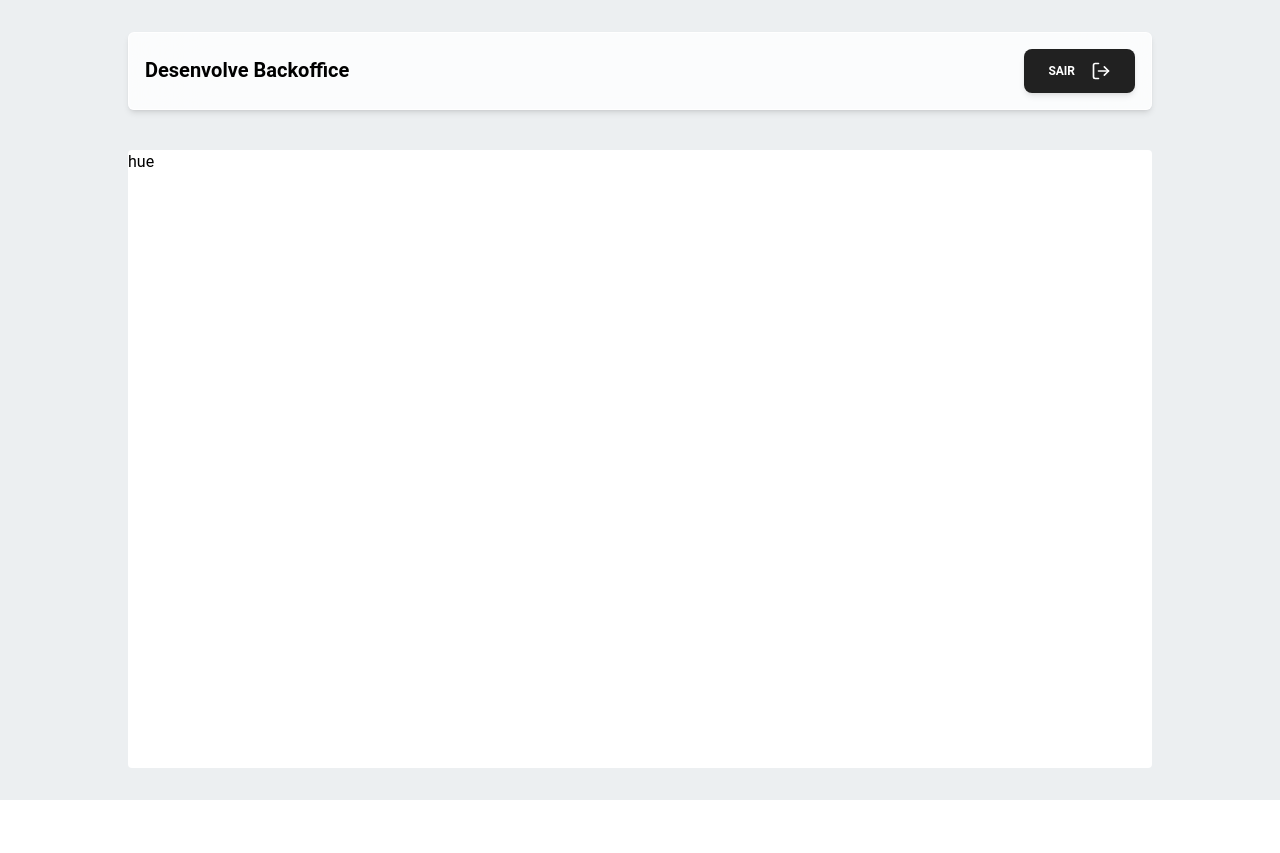
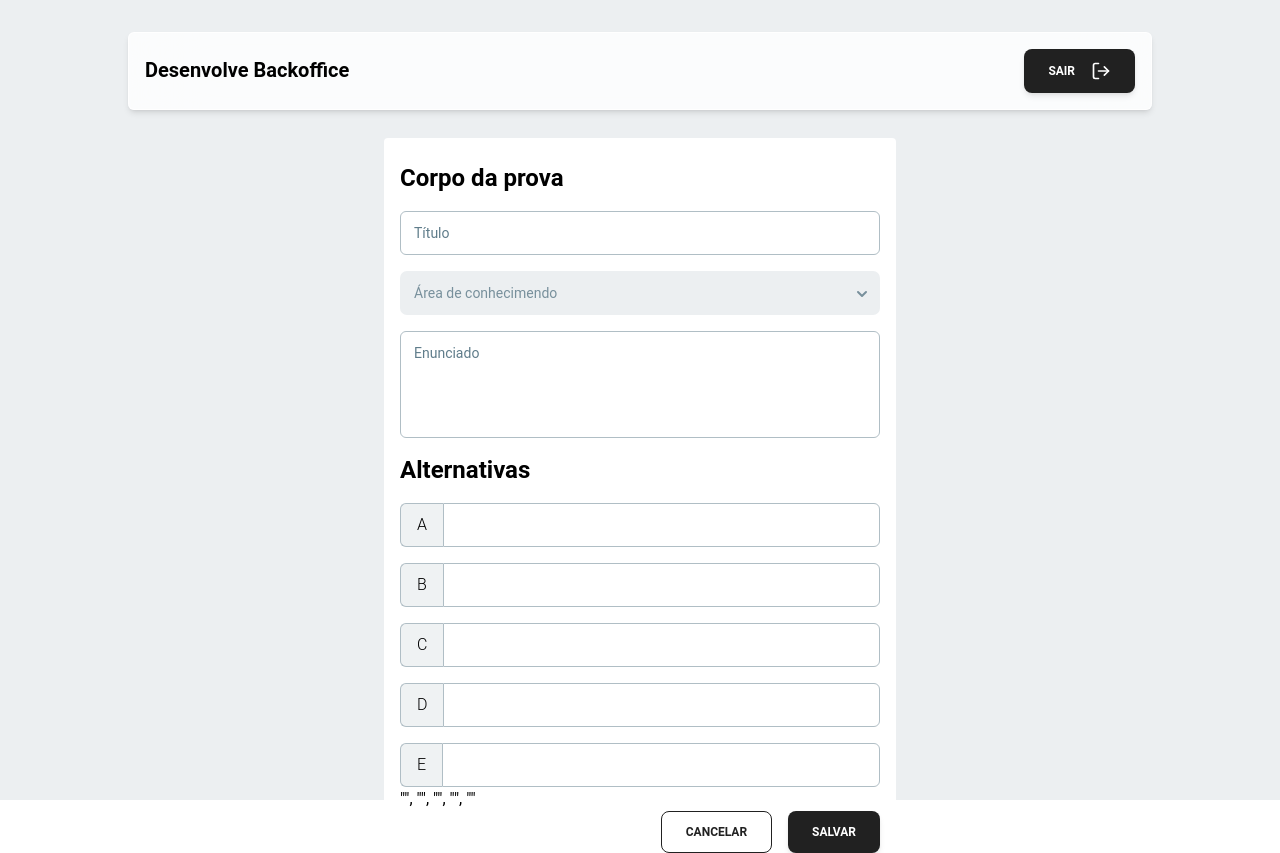
Before and after one commit to PECC-Projeto-Desenvolve/DES-backoffice, a React (Vite) app: page /exam/form in a window 1280 px wide. Before the commit the page ends 800 px from the top, so only its background shows below. Built offline with nearby package versions, Linux system fonts and the light colour scheme.

Commit message:
created forms and exam list

```diff
--- a/package.json
+++ b/package.json
@@ -9,14 +9,14 @@
     "preview": "vite preview"
   },
   "dependencies": {
-    "@material-tailwind/react": "2.0.4",
+    "@material-tailwind/react": "2.1.4",
     "lucide-react": "^0.292.0",
     "react": "18.2.0",
     "react-dom": "18.2.0",
     "react-router-dom": "^6.18.0"
   },
   "devDependencies": {
-    "@types/react": "18.0.17",
+    "@types/react": "^18.2.19",
     "@types/react-dom": "18.0.6",
     "@typescript-eslint/eslint-plugin": "^6.11.0",
     "@typescript-eslint/parser": "^6.11.0",
@@ -24,6 +24,7 @@
     "autoprefixer": "10.4.14",
     "eslint": "^8.53.0",
     "eslint-plugin-react": "^7.33.2",
+    "eslint-plugin-tailwindcss": "^3.13.0",
     "postcss": "8.4.24",
     "tailwindcss": "3.3.2",
     "typescript": "4.6.4",
--- /dev/null
+++ b/src/components/AlternativeInput.tsx
@@ -0,0 +1,36 @@
+import { Input, Typography } from '@material-tailwind/react';
+import React from 'react';
+
+interface IAlternativeInputProps {
+    label: string;
+    onChange: (event: React.ChangeEvent<HTMLInputElement>) => void;
+}
+
+function AlternativeInput({ label, onChange }: IAlternativeInputProps): JSX.Element {
+  return (
+    <>
+      <div className="relative flex w-full">
+        <div className="flex items-center gap-2 rounded-l-md border border-r-0 border-blue-gray-200 bg-blue-gray-500/10 px-4 py-2">
+          <Typography>
+            {label}
+          </Typography>
+        </div>
+        <Input
+          type="text"
+          size='lg'
+          placeholder="Texto da alternativa"
+          className="rounded-l-none !border-t-blue-gray-200 focus:!border-t-gray-900"
+          labelProps={{
+            className: 'before:content-none after:content-none',
+          }}
+          containerProps={{
+            className: 'min-w-0',
+          }}
+          onChange={onChange}
+        />
+      </div>
+    </>
+  );
+}
+
+export { AlternativeInput };
--- a/src/components/Banner.tsx
+++ b/src/components/Banner.tsx
@@ -1,23 +1,29 @@
-import React from "react";
-import { Typography, Card } from "@material-tailwind/react";
+import React from 'react';
+import { Typography, Card } from '@material-tailwind/react';
+import { useNavigate } from 'react-router-dom';
 
 
 interface IBannerProps {
     title: string;
     description: string;
     icon: React.ReactNode;
+    path: string;
 }
 
-function Banner({ title, description, icon }: IBannerProps): JSX.Element {
+function Banner({ title, description, icon, path }: IBannerProps): JSX.Element {
+  const navigate = useNavigate();
+
+  const handleClick = () => {
+    navigate(path);
+  };
+
+
   return (
-        <a
-        href="https://www.material-tailwind.com/docs/react/accordion?ref=template-vite-ts"
-        target="_blank"
-        rel="noreferrer"
-      >
+
     <Card
       shadow={false}
-          className="border border-blue-gray-50 py-4 px-5 shadow-xl shadow-transparent transition-all hover:-translate-y-4 hover:border-blue-gray-100/60 hover:shadow-blue-gray-900/5"
+      className="cursor-pointer border border-blue-gray-50 px-5 py-4 shadow-xl shadow-transparent transition-all hover:-translate-y-4 hover:border-blue-gray-100/60 hover:shadow-blue-gray-900/5"
+      onClick={handleClick}
     >
       <Typography variant="h5" color="blue-gray" className="mb-3 flex items-center gap-3">
         {icon}
@@ -27,8 +33,7 @@ function Banner({ title, description, icon }: IBannerProps): JSX.Element {
         {description}
       </Typography>
     </Card>
-      </a>
-    )
+  );
 }
 
-export { Banner }
+export { Banner };
--- /dev/null
+++ b/src/components/ExamCard.tsx
@@ -0,0 +1,49 @@
+import React from 'react';
+import {
+  Typography,
+  Menu,
+  MenuHandler,
+  MenuList,
+  MenuItem,
+  IconButton
+} from '@material-tailwind/react';
+import { MoreVertical, Trash } from 'lucide-react';
+
+function ExamCard(): JSX.Element {
+  const hoverAnimation = 'shadow-xl shadow-transparent transition-all hover:-translate-y-2 hover:border-blue-gray-100 hover:shadow-blue-gray-900/5 hover:bg-[#eee]';
+
+  return (
+    <>
+      <div className={`flex h-fit w-full cursor-pointer items-center justify-between rounded-sm border bg-[#fafafa] p-2 ${hoverAnimation}`}>
+        <div>
+          <Typography variant='lead'>Prova tal</Typography>
+          <Typography variant='paragraph'>criada em: <strong>12/09/2023</strong></Typography>
+          <Typography variant='paragraph'>atualizada em: <strong>16/09/2023</strong></Typography>
+        </div>
+
+        <div>
+
+          <Menu>
+            <MenuHandler>
+              <IconButton variant="text">
+                <MoreVertical />
+              </IconButton>
+            </MenuHandler>
+            <MenuList>
+              <MenuItem>Menu Item 1</MenuItem>
+              <MenuItem>Menu Item 2</MenuItem>
+              <MenuItem>Menu Item 3</MenuItem>
+              <hr className="my-3" />
+              <MenuItem className='flex items-center justify-center gap-2 text-red-300'>
+                <Trash size={20}/>
+                    Excluir
+              </MenuItem>
+            </MenuList>
+          </Menu>
+        </div>
+      </div>
+    </>
+  );
+}
+
+export { ExamCard };
--- /dev/null
+++ b/src/pages/exam/Exam.tsx
@@ -0,0 +1,43 @@
+import {
+  Typography,
+  Button
+} from '@material-tailwind/react';
+import { FilePlus2 } from 'lucide-react';
+
+import React from 'react';
+import { ExamCard } from '../../components/ExamCard';
+import { useNavigate } from 'react-router-dom';
+
+function Exam(): JSX.Element {
+  const navigate = useNavigate();
+
+  const handleClick = () => {
+    navigate('/exam/form');
+  };
+
+  return (
+    <div className='grid h-full grid-cols-2 gap-x-4 rounded-md border border-gray-200 bg-white p-4'>
+      <div className='flex w-full flex-col gap-4 overflow-y-scroll rounded-md border border-gray-100 px-2 py-4'>
+        <Typography variant="h4">Provas criadas</Typography>
+
+        <div className='relative z-30 flex h-full max-h-full flex-col gap-3'>
+          <ExamCard />
+          <ExamCard />
+          <ExamCard />
+          <ExamCard />
+        </div>
+
+      </div>
+      <div className='flex w-full flex-col gap-4 overflow-y-scroll rounded-md border border-gray-100 px-2 py-4'>
+        {/* <Typography variant="h4">Criar prova</Typography> */}
+        <div className='flex w-full flex-row-reverse'>
+          <Button className='flex w-fit items-center justify-between gap-4' size='lg' onClick={handleClick}>
+            Criar prova <FilePlus2 size={20}/>
+          </Button>
+        </div>
+      </div>
+    </div>
+  );
+}
+
+export { Exam };
--- a/src/pages/forms/examForm/examForm.tsx
+++ b/src/pages/forms/examForm/examForm.tsx
@@ -1,9 +1,77 @@
 import React from 'react';
+import {
+  Input,
+  Textarea,
+  Select,
+  Typography,
+  Button,
+} from '@material-tailwind/react';
+import { AlternativeInput } from '../../../components/AlternativeInput';
+import { useNavigate } from 'react-router-dom';
 
 function ExamForm() {
+  const [alternatives, setAlternatives] = React.useState(Array(5).fill(''));
+  const navigate = useNavigate();
+
+  const handleInputChange = (index, value) => {
+    const newAlternatives = [...alternatives];
+    newAlternatives[index] = value;
+    setAlternatives(newAlternatives);
+  };
+
+  const formattedAlternatives = alternatives.map(value => `"${value}"`);
+
+  const alternativesString = formattedAlternatives.join(', ');
+
+  const handleCancel = () => {
+    navigate(-1);
+  };
+
   return (
-    <div className='bg-white h-full rounded'>
-      <h1>hue</h1>
+    <div className='flex h-full w-full items-center justify-center'>
+      <div className='-mt-6 flex h-full w-full flex-col gap-4 rounded bg-white px-4 pt-6 sm:w-full md:w-full lg:w-[50%]'>
+        <div className='flex  w-full flex-col gap-4'>
+
+          <Typography variant='h4'>Corpo da prova</Typography>
+
+          <Input label="Título" size='lg'/>
+
+          <Select label="Área de conhecimendo" size='lg' disabled>
+            <option value="1">Option 1</option>
+            <option value="2">Option 2</option>
+            <option value="3">Option 3</option>
+          </Select>
+
+          <Textarea label='Enunciado' size='lg'/>
+
+        </div>
+
+        <div className='flex w-full flex-col'>
+          <Typography variant='h4' className='mb-4'>Alternativas</Typography>
+
+          <div className='flex flex-col gap-4'>
+            {['A', 'B', 'C', 'D', 'E'].map((label, index) => (
+              <AlternativeInput
+                key={label}
+                label={label}
+                onChange={(e) => handleInputChange(index, e.target.value)}
+              />
+            ))}
+          </div>
+
+          <div>
+            <h1>
+              {alternativesString}
+            </h1>
+          </div>
+
+          <div className='flex w-full justify-end gap-4'>
+            <Button variant='outlined' onClick={handleCancel}>Cancelar</Button>
+            <Button>Salvar</Button>
+          </div>
+
+        </div>
+      </div>
     </div>
 
   );
--- a/src/pages/home/home.tsx
+++ b/src/pages/home/home.tsx
@@ -1,17 +1,36 @@
 import React from 'react';
 import { Banner } from '../../components/Banner';
-import { File } from 'lucide-react';
+import { File, SearchCheck, MapPin, Users2 } from 'lucide-react';
 
 function Home() {
   return (
     <>
       <div className="grid grid-cols-1 gap-4 md:grid-cols-2 lg:grid-cols-4">
         <Banner
-          icon={<File />}
-          title="Provas"
+          icon={<SearchCheck />}
+          title="Processos"
           description={
             'Lorem ipsum dolor sit amet consectetur adipisicing elit. Perferendis necessitatibus sunt ad in dolore laborum quae iure praesentium!'
           }
+          path='process'
+        />
+
+        <Banner
+          icon={<Users2 />}
+          title="Candidatos"
+          description={
+            'Lorem ipsum dolor sit amet consectetur adipisicing elit. Perferendis necessitatibus sunt ad in dolore laborum quae iure praesentium!'
+          }
+          path='candidates'
+        />
+
+        <Banner
+          icon={<MapPin />}
+          title="Cidades"
+          description={
+            'Lorem ipsum dolor sit amet consectetur adipisicing elit. Perferendis necessitatibus sunt ad in dolore laborum quae iure praesentium!'
+          }
+          path='cities'
         />
 
         <Banner
@@ -20,22 +39,7 @@ function Home() {
           description={
             'Lorem ipsum dolor sit amet consectetur adipisicing elit. Perferendis necessitatibus sunt ad in dolore laborum quae iure praesentium!'
           }
-        />
-
-        <Banner
-          icon={<File />}
-          title="Provas"
-          description={
-            'Lorem ipsum dolor sit amet consectetur adipisicing elit. Perferendis necessitatibus sunt ad in dolore laborum quae iure praesentium!'
-          }
-        />
-
-        <Banner
-          icon={<File />}
-          title="Provas"
-          description={
-            'Lorem ipsum dolor sit amet consectetur adipisicing elit. Perferendis necessitatibus sunt ad in dolore laborum quae iure praesentium!'
-          }
+          path='exam'
         />
       </div>
     </>
--- a/src/routes/routes.tsx
+++ b/src/routes/routes.tsx
@@ -4,11 +4,12 @@ import { Home } from '../pages/home/home';
 import { Button, Navbar, Typography } from '@material-tailwind/react';
 import { LogOut } from 'lucide-react';
 import { ExamForm } from '../pages/forms/examForm/examForm';
+import { Exam } from '../pages/exam/Exam';
 
 function AppRoutes(): JSX.Element {
   return (
-    <div className="relative h-screen w-screen bg-blue-gray-50 flex flex-col p-8 gap-10 lg:px-32 md:px-8 sm:px-2 px-2">
-      <Navbar fullWidth className='rounded-md flex h-fit items-center justify-between mx-auto p-4'>
+    <div className="relative flex h-screen w-screen flex-col gap-10 bg-blue-gray-50 p-8 px-2 sm:px-2 md:px-8 lg:px-32">
+      <Navbar fullWidth className='mx-auto flex h-fit items-center justify-between rounded-md p-4'>
         <Typography variant="h5" color="black">
           Desenvolve Backoffice
         </Typography>
@@ -19,7 +20,10 @@ function AppRoutes(): JSX.Element {
       </Navbar>
       <Routes>
         <Route path='/' element={<Home />}/>
+
         <Route path='/exam/form' element={<ExamForm />}/>
+
+        <Route path='/exam' element={<Exam />}/>
       </Routes>
     </div>
   );
--- a/tsconfig.json
+++ b/tsconfig.json
@@ -17,7 +17,7 @@
         "jsx": "react-jsx",
 
         /* Linting */
-        "strict": true,
+        "strict": false,
         "noUnusedLocals": true,
         "noUnusedParameters": true,
         "noFallthroughCasesInSwitch": true
```
Also changed, not shown: .eslintrc.json, 1 other file (tests, documents, lock files or other folders). Lines whose indentation alone changed are shown as unchanged.
